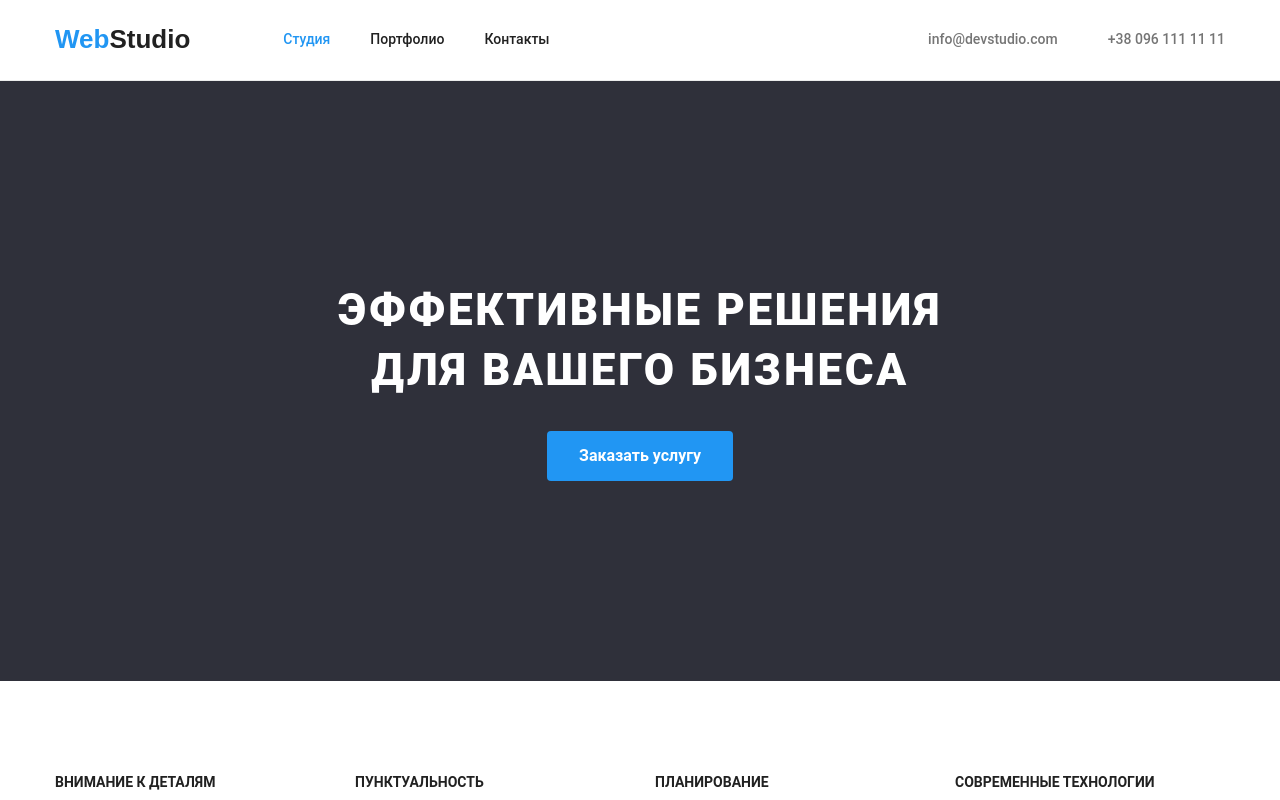
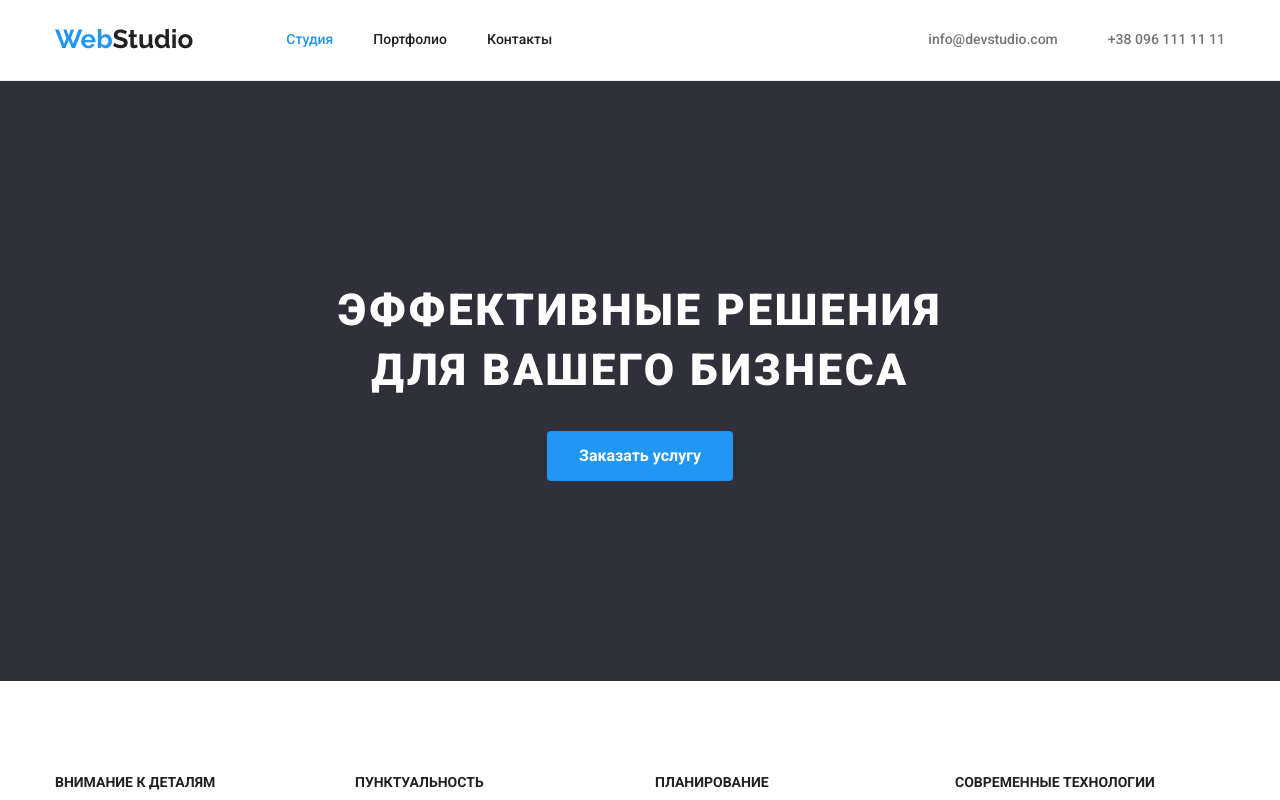
Before and after one commit to OlesyaY/hw-3, a plain HTML site: page index.html in a window 1280 px wide. Shown: the top 800 px of the page. Drawn offline with nearby package versions, Linux system fonts and the light colour scheme.

Commit message:
fixed mistake

```diff
--- a/index.html
+++ b/index.html
@@ -11,7 +11,7 @@
             rel="stylesheet"
             href="https://cdnjs.cloudflare.com/ajax/libs/modern-normalize/1.0.0/modern-normalize.min.css"
         />
-        <lin
+        <link
             href="https://fonts.googleapis.com/css2?family=Montserrat:ital,wght@0,700;1,400&family=Raleway:wght@700&family=Roboto:wght@400;500;700;900&display=swap"
             rel="stylesheet"
         />
```
